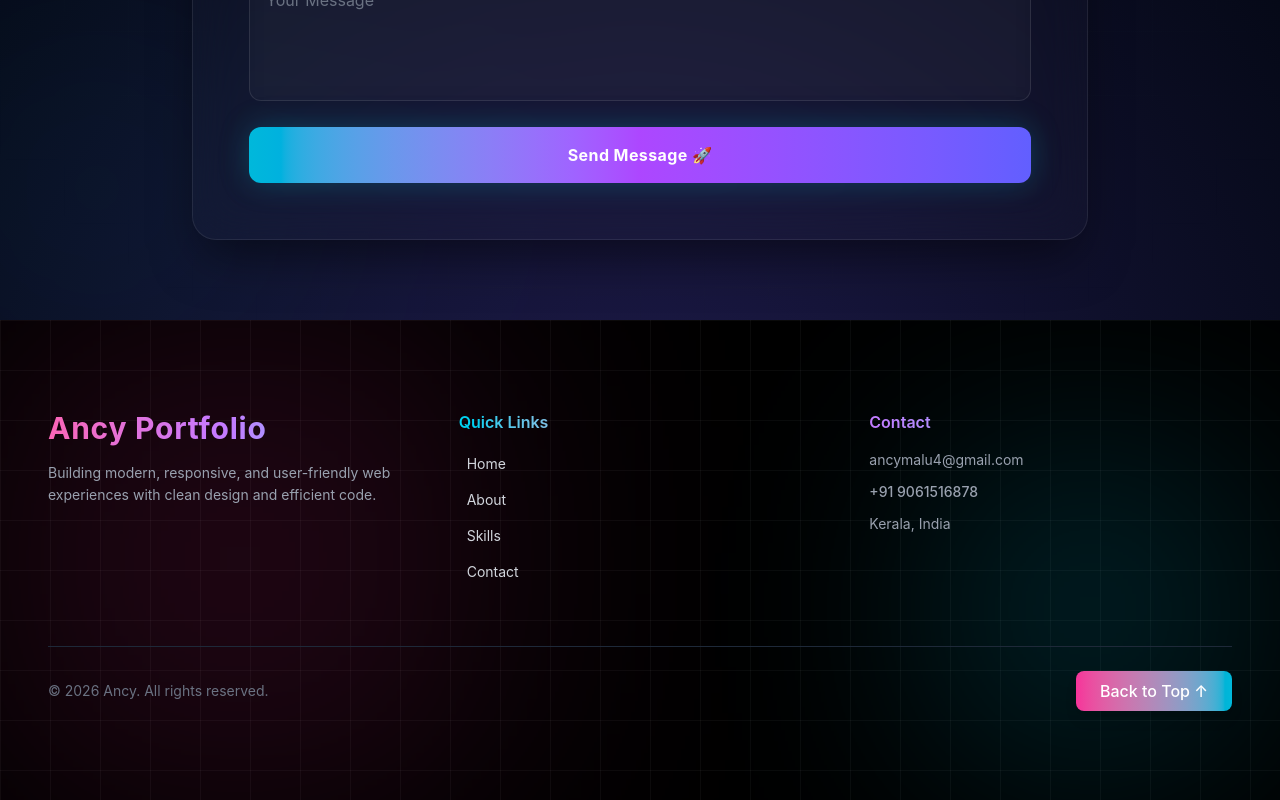
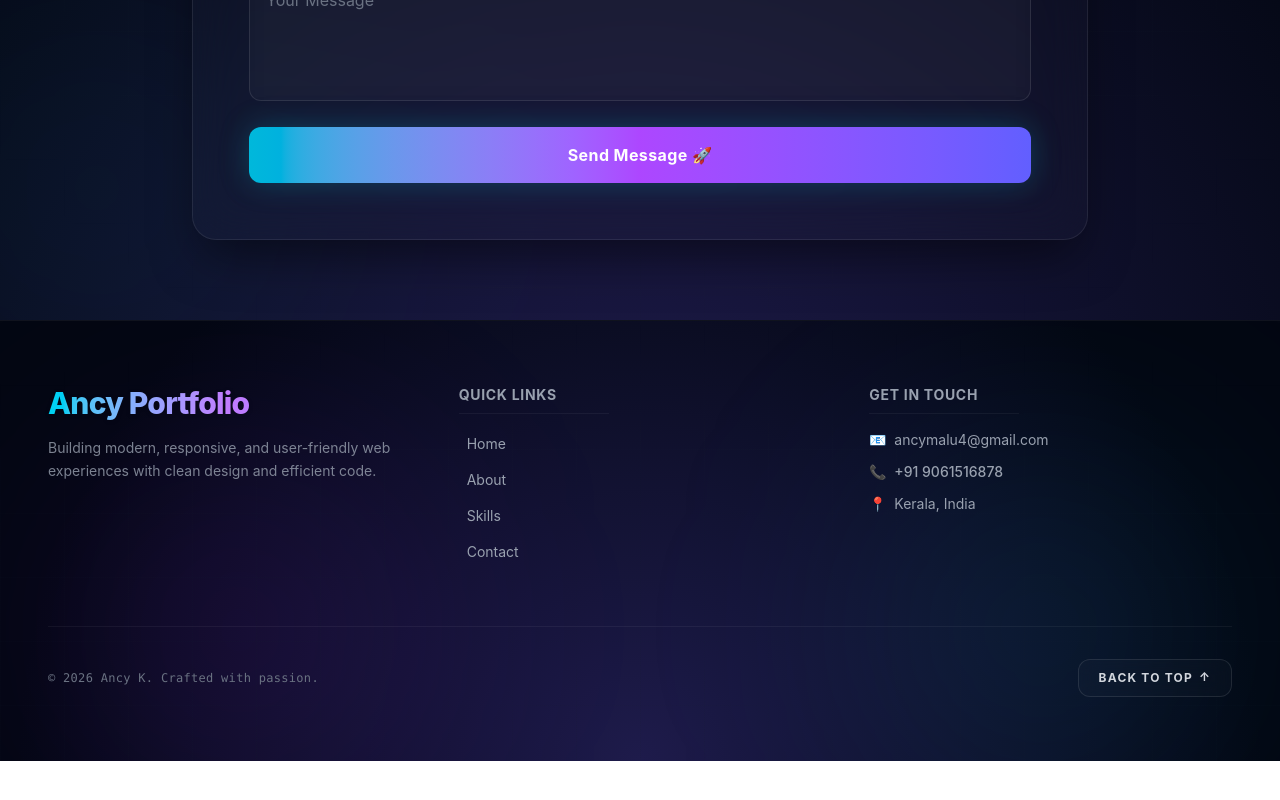
Before and after one commit to Ancy2006/portfolio, a React app: page / in a window 1280 px wide. Shown: the part 3987-4787 px from the top of the page. After the commit the page ends 4748 px from the top, so only its background shows below. Built offline with nearby package versions, Linux system fonts and the light colour scheme; the HTML template or start-up script is replaced by a standard one.

Commit message:
theme changed

```diff
--- a/src/components/Footer.jsx
+++ b/src/components/Footer.jsx
@@ -6,54 +6,50 @@ function Footer() {
   };
 
   return (
-    <footer className="w-full min-h-[60vh] bg-black text-gray-300 relative overflow-hidden flex items-center">
+    <footer className="w-full min-h-[50vh] bg-[#030712] text-gray-300 relative overflow-hidden flex items-center border-t border-white/[0.05]">
 
-      {/* 🌌 BACKGROUND GRID */}
-      <div className="absolute inset-0 bg-[linear-gradient(rgba(255,255,255,0.04)_1px,transparent_1px),linear-gradient(90deg,rgba(255,255,255,0.04)_1px,transparent_1px)] bg-[size:50px_50px]"></div>
+      {/* 🌌 DYNAMIC GRADIENT BASE */}
+      <div className="absolute inset-0 bg-[radial-gradient(circle_at_50%_100%,#1e1b4b,#030712_80%)]"></div>
 
-      {/* 🌈 GLOW EFFECTS */}
-      <div className="absolute w-[400px] h-[400px] bg-pink-500 blur-[140px] opacity-20 top-10 left-10"></div>
-      <div className="absolute w-[300px] h-[300px] bg-cyan-500 blur-[120px] opacity-20 bottom-10 right-10"></div>
+      {/* ☄️ FLOATING GLOW BLOBS (Theme Matching) */}
+      <div className="absolute w-[350px] h-[350px] bg-purple-600/10 rounded-full blur-[120px] bottom-[-10%] left-[5%] pointer-events-none"></div>
+      <div className="absolute w-[350px] h-[350px] bg-cyan-500/10 rounded-full blur-[120px] bottom-[-10%] right-[5%] pointer-events-none"></div>
+
+      {/* 🕸️ PREMIUM MESH/GRID OVERLAY */}
+      <div className="absolute inset-0 bg-[linear-gradient(to_right,#1f293710_1px,transparent_1px),linear-gradient(to_bottom,#1f293710_1px,transparent_1px)] bg-[size:4rem_4rem] [mask-image:radial-gradient(ellipse_100%_100%_at_50%_100%,#000_70%,transparent_100%)]"></div>
 
       <div className="relative z-10 w-full">
 
         {/* 💎 MAIN CONTENT */}
         <div className="w-full max-w-7xl mx-auto px-6 md:px-12 py-16">
 
-          <div className="grid md:grid-cols-3 gap-12 text-center md:text-left">
+          <div className="grid sm:grid-cols-2 md:grid-cols-3 gap-12 text-center md:text-left">
 
             {/* 🏢 BRAND */}
-            <div>
-              <h2 className="text-3xl font-bold mb-4 tracking-wide
-                bg-gradient-to-r from-pink-400 via-purple-400 to-cyan-400
-                text-transparent bg-clip-text">
+            <div className="space-y-4">
+              <h2 className="text-3xl font-extrabold tracking-tight bg-gradient-to-r from-cyan-400 via-purple-400 to-indigo-400 bg-clip-text text-transparent drop-shadow-sm">
                 Ancy Portfolio
               </h2>
-
-              <p className="text-gray-400 text-sm leading-relaxed max-w-sm mx-auto md:mx-0">
+              <p className="text-gray-400 text-sm leading-relaxed max-w-sm mx-auto md:mx-0 opacity-80">
                 Building modern, responsive, and user-friendly web experiences
                 with clean design and efficient code.
               </p>
             </div>
 
-            {/* 🔗 LINKS */}
-            <div>
-              <h3 className="font-semibold mb-4
-                bg-gradient-to-r from-cyan-400 to-pink-400
-                text-transparent bg-clip-text">
+            {/* 🔗 QUICK LINKS */}
+            <div className="space-y-4">
+              <h3 className="text-sm font-bold uppercase tracking-wider text-gray-400 border-b border-white/5 pb-2 max-w-[150px] mx-auto md:mx-0">
                 Quick Links
               </h3>
-
               <ul className="space-y-3 text-sm">
                 {["Home", "About", "Skills", "Contact"].map((item, i) => (
                   <li key={i}>
                     <a
                       href={`#${item.toLowerCase()}`}
-                      className="group inline-flex items-center gap-2 transition"
+                      className="group inline-flex items-center gap-2 text-gray-400 hover:text-cyan-400 transition-colors duration-300"
                     >
-                      <span className="w-0 h-[2px] bg-gradient-to-r from-pink-400 to-cyan-400 group-hover:w-6 transition-all duration-300"></span>
-
-                      <span className="group-hover:text-cyan-400 transition">
+                      <span className="w-0 h-[2px] bg-gradient-to-r from-cyan-400 to-purple-500 group-hover:w-4 transition-all duration-300 rounded-full"></span>
+                      <span className="group-hover:translate-x-1 transition-transform duration-300 group-hover:drop-shadow-[0_0_8px_rgba(6,182,212,0.5)]">
                         {item}
                       </span>
                     </a>
@@ -62,46 +58,42 @@ function Footer() {
               </ul>
             </div>
 
-            {/* 📞 CONTACT */}
-            <div>
-              <h3 className="font-semibold mb-4
-                bg-gradient-to-r from-purple-400 to-cyan-400
-                text-transparent bg-clip-text">
-                Contact
+            {/* 📞 CONTACT INFO */}
+            <div className="space-y-4 sm:col-span-2 md:col-span-1">
+              <h3 className="text-sm font-bold uppercase tracking-wider text-gray-400 border-b border-white/5 pb-2 max-w-[150px] mx-auto md:mx-0">
+                Get In Touch
               </h3>
-
               <ul className="space-y-3 text-sm text-gray-400">
-                <li className="hover:text-pink-400 transition">
-                  ancymalu4@gmail.com
+                <li className="hover:text-cyan-400 transition-colors duration-300 cursor-pointer inline-block md:block mx-2 md:mx-0">
+                  <span className="mr-2">📧</span>ancymalu4@gmail.com
                 </li>
-
-                <li className="hover:text-cyan-400 transition font-medium">
-                  +91 9061516878
+                <li className="hover:text-purple-400 transition-colors duration-300 font-medium cursor-pointer inline-block md:block mx-2 md:mx-0">
+                  <span className="mr-2">📞</span>+91 9061516878
                 </li>
-
-                <li className="hover:text-purple-400 transition">
-                  Kerala, India
+                <li className="hover:text-indigo-400 transition-colors duration-300 cursor-pointer inline-block md:block mx-2 md:mx-0">
+                  <span className="mr-2">📍</span>Kerala, India
                 </li>
               </ul>
             </div>
 
           </div>
 
-          {/* 🔻 BOTTOM */}
-          <div className="border-t border-gray-800 mt-16 pt-6 flex flex-col md:flex-row justify-between items-center gap-4">
+          {/* 🔻 BOTTOM BAR */}
+          <div className="border-t border-white/5 mt-16 pt-8 flex flex-col sm:flex-row justify-between items-center gap-4">
 
-            <p className="text-sm text-gray-500 text-center md:text-left">
-              © {new Date().getFullYear()} Ancy. All rights reserved.
+            <p className="text-xs font-mono text-gray-500 tracking-wide text-center sm:text-left">
+              © {new Date().getFullYear()} Ancy K. Crafted with passion.
             </p>
 
+            {/* 🚀 BACK TO TOP BUTTON */}
             <button
               onClick={scrollTop}
-              className="px-6 py-2 rounded-lg
-              bg-gradient-to-r from-pink-500 to-cyan-500
-              text-white font-medium
-              hover:scale-105 transition duration-300 shadow-lg"
+              className="relative group overflow-hidden px-5 py-2.5 bg-white/[0.02] border border-white/10 text-xs font-bold uppercase tracking-widest text-gray-300 rounded-xl transition-all duration-300 hover:text-white hover:border-transparent hover:shadow-[0_0_25px_rgba(6,182,212,0.3)] backdrop-blur-md"
             >
-              Back to Top ↑
+              <span className="absolute inset-0 w-full h-full bg-gradient-to-r from-cyan-500 via-purple-500 to-indigo-500 opacity-0 group-hover:opacity-100 transition-opacity duration-500 ease-out"></span>
+              <span className="relative z-10 flex items-center gap-1.5 group-hover:scale-105 transition-transform duration-300">
+                Back to Top <span className="animate-bounce">↑</span>
+              </span>
             </button>
 
           </div>
```
